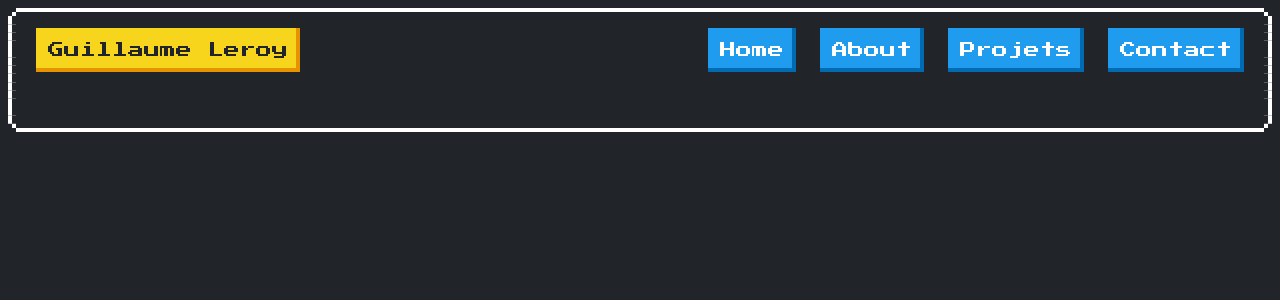
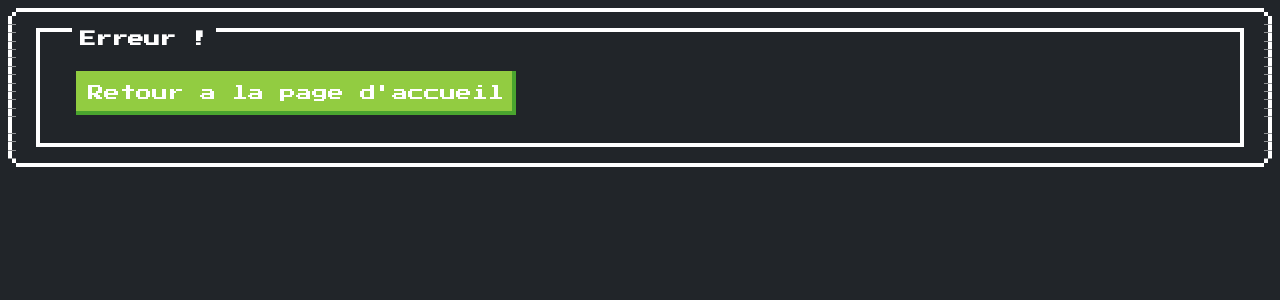
Before and after one commit to Leroyg-11/nesAlias, a React (Vite) app: page /nesAlias/error in a window 1280 px wide. Shown: the top 300 px of the page. Built offline with nearby package versions, Linux system fonts and the light colour scheme.

Commit message:
error ok

```diff
--- a/src/App.jsx
+++ b/src/App.jsx
@@ -1,10 +1,11 @@
 import React from "react";
-import { BrowserRouter, Route, Routes } from "react-router-dom";
+import { BrowserRouter, Navigate, Route, Routes } from "react-router-dom";
 import Layout from "./components/layout/Layout";
 import Home from "./pages/Home";
 import About from "./pages/About";
 import Projet from "./pages/Projet.jsx";
 import Contact from "./pages/Contact";
+import Error from "./pages/Error";
 
 const App = () => {
   return (
@@ -15,7 +16,9 @@ const App = () => {
           <Route path="about" element={<About />} />
           <Route path="projet" element={<Projet />} />
           <Route path="contact" element={<Contact />} />
+          <Route path="*" element={<Navigate to="/nesAlias/error" />} />
         </Route>
+        <Route path="/nesAlias/error" element={<Error />} />
       </Routes>
     </BrowserRouter>
   );
--- /dev/null
+++ b/src/pages/Error.jsx
@@ -0,0 +1,35 @@
+import React, { useEffect, useState } from "react";
+import { Link } from "react-router-dom";
+
+const Error = () => {
+  const [windowSize, setWindowSize] = useState(window.innerWidth);
+
+  useEffect(() => {
+    const handleResize = () => {
+      setWindowSize(window.innerWidth);
+    };
+    window.addEventListener("resize", handleResize);
+    return () => {
+      window.removeEventListener("resize", handleResize);
+    };
+  }, []);
+  return (
+    <main
+      className={`error nes-container is-dark with-title ${
+        windowSize <= 768 ? "mobile" : ""
+      }`}
+    >
+      <h1 className="title"> Erreur ! </h1>
+
+      <p>
+        <Link className="nav-link-item" to="/nesAlias/">
+          <button type="button" className="nes-btn is-success">
+            Retour a la page d'accueil
+          </button>
+        </Link>
+      </p>
+    </main>
+  );
+};
+
+export default Error;
```
